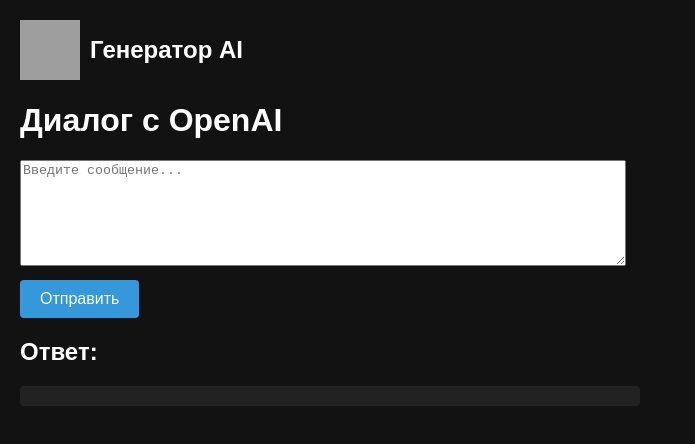
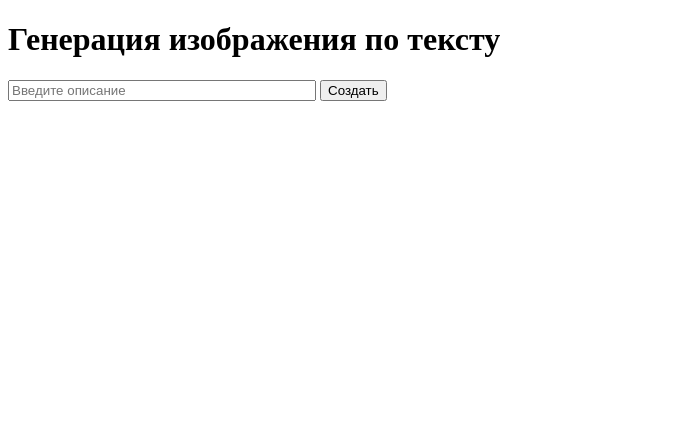
Before and after one commit to kulikkirill264-star/kilka-image-lab-site, a website: page index.html in a window 1280 px wide. Shown: the whole page, without its empty margins (0-695 px from the left). Drawn offline with Linux system fonts and the light colour scheme; grey boxes are pictures that could not be loaded.

Commit message:
Update index.html

```diff
--- a/index.html
+++ b/index.html
@@ -2,131 +2,44 @@
 <html lang="ru">
 <head>
 <meta charset="UTF-8" />
-<title>OpenAI Chat и генерация изображений</title>
-<style>
-  body {
-    font-family: Arial, sans-serif;
-    background-color: #121212;
-    color: #fff;
-    margin: 20px;
-  }
-  /* Логотип */
-  #logo {
-    display: flex;
-    align-items: center;
-    margin-bottom: 20px;
-  }
-  #logo img {
-    width: 60px;
-    height: 60px;
-    margin-right: 10px;
-  }
-  #logo h1 {
-    font-size: 24px;
-  }
-  /* Анимация загрузки */
-  #loading {
-    display: none; /* по умолчанию скрыта */
-    margin: 20px 0;
-    text-align: center;
-  }
-  .spinner {
-    border: 8px solid #f3f3f3; /* Light grey */
-    border-top: 8px solid #3498db; /* Blue */
-    border-radius: 50%;
-    width: 60px;
-    height: 60px;
-    animation: spin 1s linear infinite;
-    margin: 0 auto;
-  }
-
-  @keyframes spin {
-    0% { transform: rotate(0deg); }
-    100% { transform: rotate(360deg); }
-  }
-
-  /* Остальной стиль */
-  textarea {
-    width: 100%;
-    max-width: 600px;
-    height: 100px;
-  }
-  button {
-    display: inline-block;
-    margin-top: 10px;
-    padding: 10px 20px;
-    background-color: #3498db;
-    border: none;
-    color: white;
-    cursor: pointer;
-    font-size: 16px;
-    border-radius: 4px;
-  }
-  button:hover {
-    background-color: #2980b9;
-  }
-  #response {
-    white-space: pre-wrap;
-    background: #222;
-    padding: 10px;
-    margin-top: 20px;
-    max-width: 600px;
-    border-radius: 4px;
-  }
-</style>
+<title>Генерация изображения</title>
 </head>
 <body>
-
-<!-- Логотип -->
-<div id="logo">
-  <img src="https://i.imgur.com/your-logo-url.png" alt="Логотип генератора" />
-  <h1>Генератор AI</h1>
-</div>
-
-<h1>Диалог с OpenAI</h1>
-
-<!-- Кнопка генерации картинки и анимация -->
-<div id="loading">
-  <div class="spinner"></div>
-</div>
-
-<!-- Ввод сообщения -->
-<textarea id="input" placeholder="Введите сообщение..."></textarea><br/>
-<button id="send">Отправить</button>
-
-<!-- Ответ -->
-<h2>Ответ:</h2>
-<pre id="response"></pre>
+<h1>Генерация изображения по тексту</h1>
+<input type="text" id="prompt" placeholder="Введите описание" style="width: 300px;" />
+<button onclick="generateImage()">Создать</button>
+<br><br>
+<img id="result" src="" alt="Generated Image" style="max-width: 100%; height: auto; display: none;" />
 
 <script>
-const sendButton = document.getElementById('send');
-const responsePre = document.getElementById('response');
-const loadingDiv = document.getElementById('loading');
+const apiUrl = 'https://colab.research.google.com/drive/1dpdAa3S3wdqoI2wmZRLh8sHAjA-844qL'; // вставьте сюда ваш URL
 
-sendButton.onclick = () => {
-  const message = document.getElementById('input').value;
-  // Показываем анимацию загрузки
-  loadingDiv.style.display = 'block';
+function generateImage() {
+    const prompt = document.getElementById('prompt').value;
+    if (!prompt) {
+        alert('Пожалуйста, введите описание');
+        return;
+    }
 
-  fetch('/api/chat', {
-    method: 'POST',
-    headers: { 'Content-Type': 'application/json' },
-    body: JSON.stringify({ message }),
-  })
-  .then(res => res.json())
-  .then(data => {
-    responsePre.textContent = data.reply;
-  })
-  .catch(err => {
-    responsePre.textContent = 'Произошла ошибка.';
-    console.error(err);
-  })
-  .finally(() => {
-    // Скрываем анимацию
-    loadingDiv.style.display = 'none';
-  });
-};
+    fetch(apiUrl, {
+        method: 'POST',
+        headers: {
+            'Content-Type': 'application/json'
+        },
+        body: JSON.stringify({prompt: prompt})
+    })
+    .then(res => res.blob())
+    .then(blob => {
+        const url = URL.createObjectURL(blob);
+        const img = document.getElementById('result');
+        img.src = url;
+        img.style.display = 'block';
+    })
+    .catch(error => {
+        alert('Ошибка при генерации изображения');
+        console.error(error);
+    });
+}
 </script>
-
 </body>
 </html>
```
